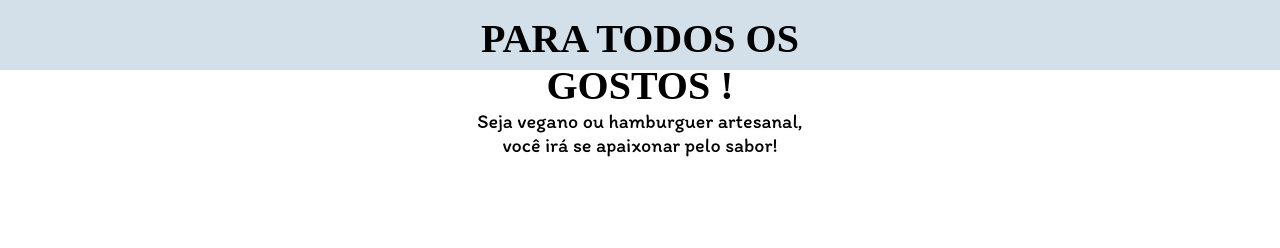
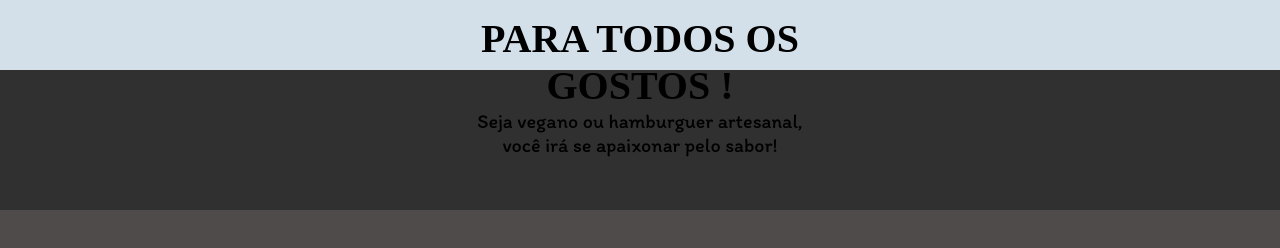
Before and after one commit to JonneBR/burguer, a React (Create React App) app: page / in a window 1280 px wide. Shown: the part 1726-1974 px from the top of the page. Before the commit the page ends 1883 px from the top, so only its background shows below. Built offline with nearby package versions, Linux system fonts and the light colour scheme; a web font is replaced by a local one.

Commit message:
footer component css basic style

```diff
--- a/src/App.js
+++ b/src/App.js
@@ -4,17 +4,17 @@ import Navbar from './components/Navbar/Navbar';
 import LandingPage from './components/LandingPage/LandingPage';
 import ApresentationPage from './components/ApresentationPage/ApresentationPage';
 import Home from './components/pages/Home';
+import Footer from './components/Footer/Footer';
 
 function App() {
   return (
-   <Router>
-     <Navbar />
-   <Switch>
-   <Route path="/" exact component={Home} />
-     {/* <LandingPage/>
-     <ApresentationPage/> */}
-   </Switch>
-   </Router>
+    <Router>
+      <Navbar />
+      <Switch>
+        <Route path='/' exact component={Home} />
+      </Switch>
+      <Footer />
+    </Router>
   );
 }
 
--- /dev/null
+++ b/src/components/Footer/Footer.css
@@ -0,0 +1,16 @@
+.footer-container {
+  /* border: 1px solid red; */
+  height: 25vh;
+}
+
+.footer-wrapper {
+  /* border: 1px solid blue; */
+  height: 70%;
+  background-color: #303030;
+}
+
+.creator-info {
+  /* border: 1px solid red; */
+  background-color: #504b4b;
+  height: 30%;
+}
--- /dev/null
+++ b/src/components/Footer/Footer.js
@@ -0,0 +1,15 @@
+import React from 'react';
+import './Footer.css';
+
+function Footer() {
+  return (
+    <>
+      <footer className='footer-container'>
+        <div className='footer-wrapper'></div>
+        <div className='creator-info'></div>
+      </footer>
+    </>
+  );
+}
+
+export default Footer;
```
